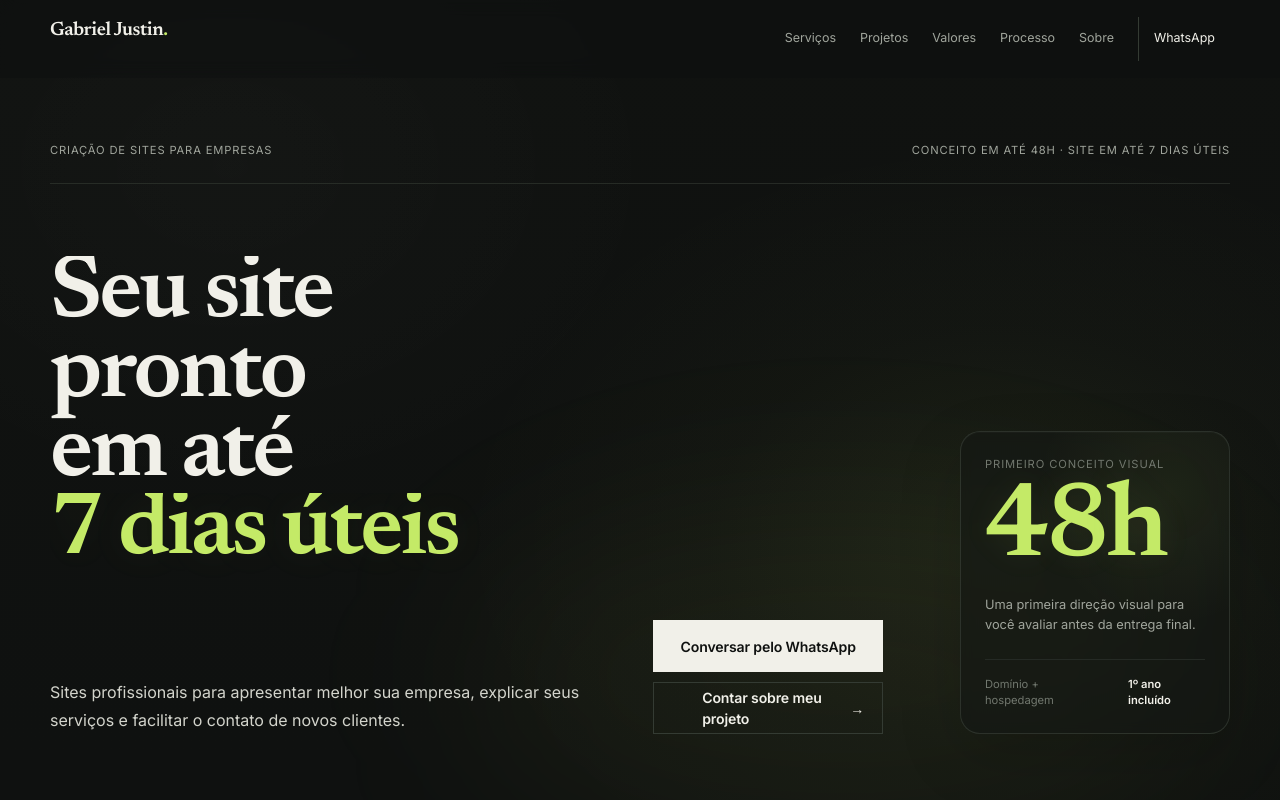
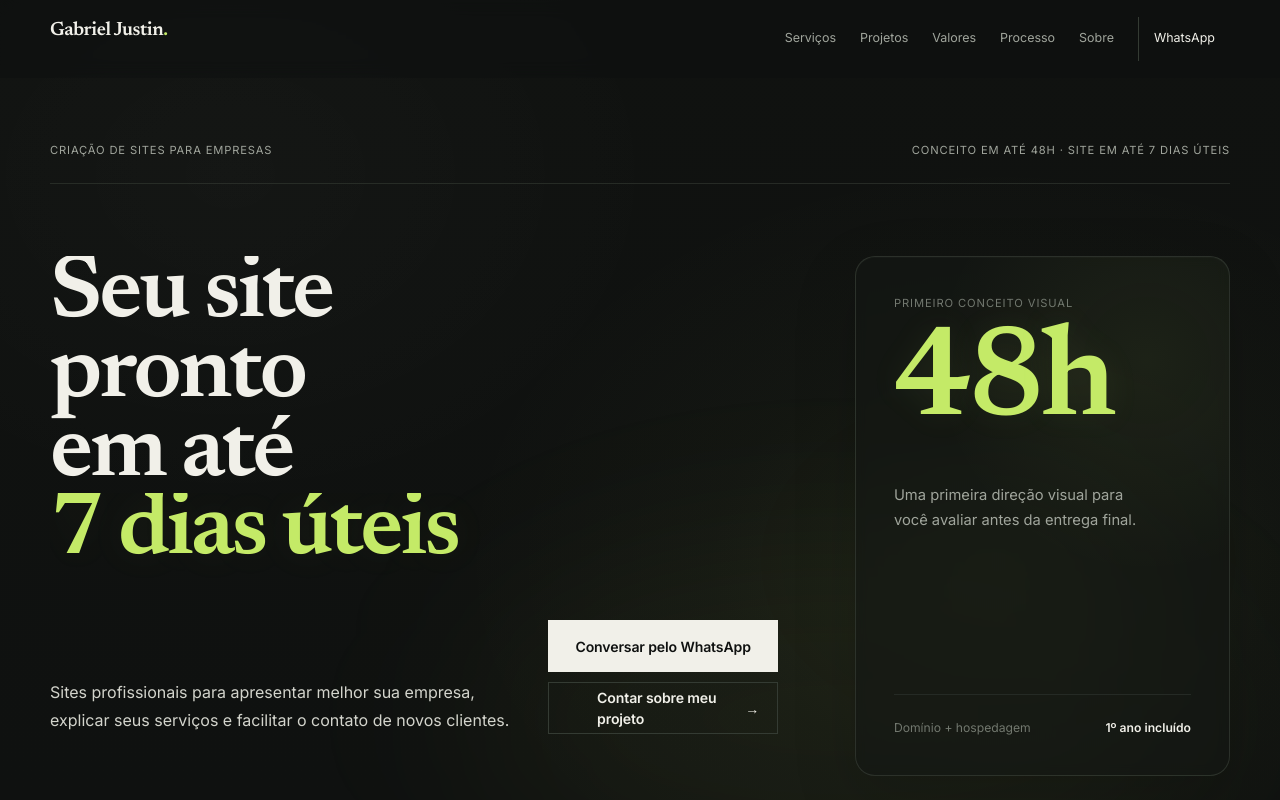
Before and after one commit to gabrieljmeira/gabriel-justin-site, a Next.js app: page / in a window 1280 px wide. Shown: the top 800 px of the page. Built offline with nearby package versions, Linux system fonts and the light colour scheme.

Commit message:
design: enlarge hero 48h proof block

```diff
--- a/app/globals.css
+++ b/app/globals.css
@@ -2847,3 +2847,47 @@ a.commercial-strip-item {
     background: transparent;
   }
 }
+
+/* Hero proof: larger editorial companion */
+@media (min-width: 760px) {
+  .hero-grid {
+    grid-template-columns: minmax(0, 1.2fr) minmax(300px, .72fr);
+    align-items: stretch;
+  }
+  .hero-proof {
+    min-height: 100%;
+    padding: clamp(28px, 3vw, 38px);
+    display: flex;
+    flex-direction: column;
+    justify-content: flex-start;
+  }
+  .hero-proof > strong {
+    margin-top: clamp(18px, 2vw, 28px);
+    font-size: clamp(6.2rem, 10vw, 8.8rem);
+    line-height: .74;
+  }
+  .hero-proof > p {
+    max-width: 27ch;
+    margin-top: clamp(34px, 4vw, 54px);
+    font-size: .92rem;
+    line-height: 1.65;
+  }
+  .proof-meta {
+    margin-top: auto;
+    padding-top: var(--space-5);
+    font-size: .76rem;
+  }
+}
+
+@media (min-width: 1050px) {
+  .hero-grid {
+    grid-template-columns: minmax(0, 1.32fr) minmax(360px, .68fr);
+    gap: clamp(54px, 6vw, 92px);
+  }
+  .hero-proof {
+    min-height: 520px;
+  }
+  .hero-proof > strong {
+    font-size: clamp(7.4rem, 10vw, 10rem);
+  }
+}
```
